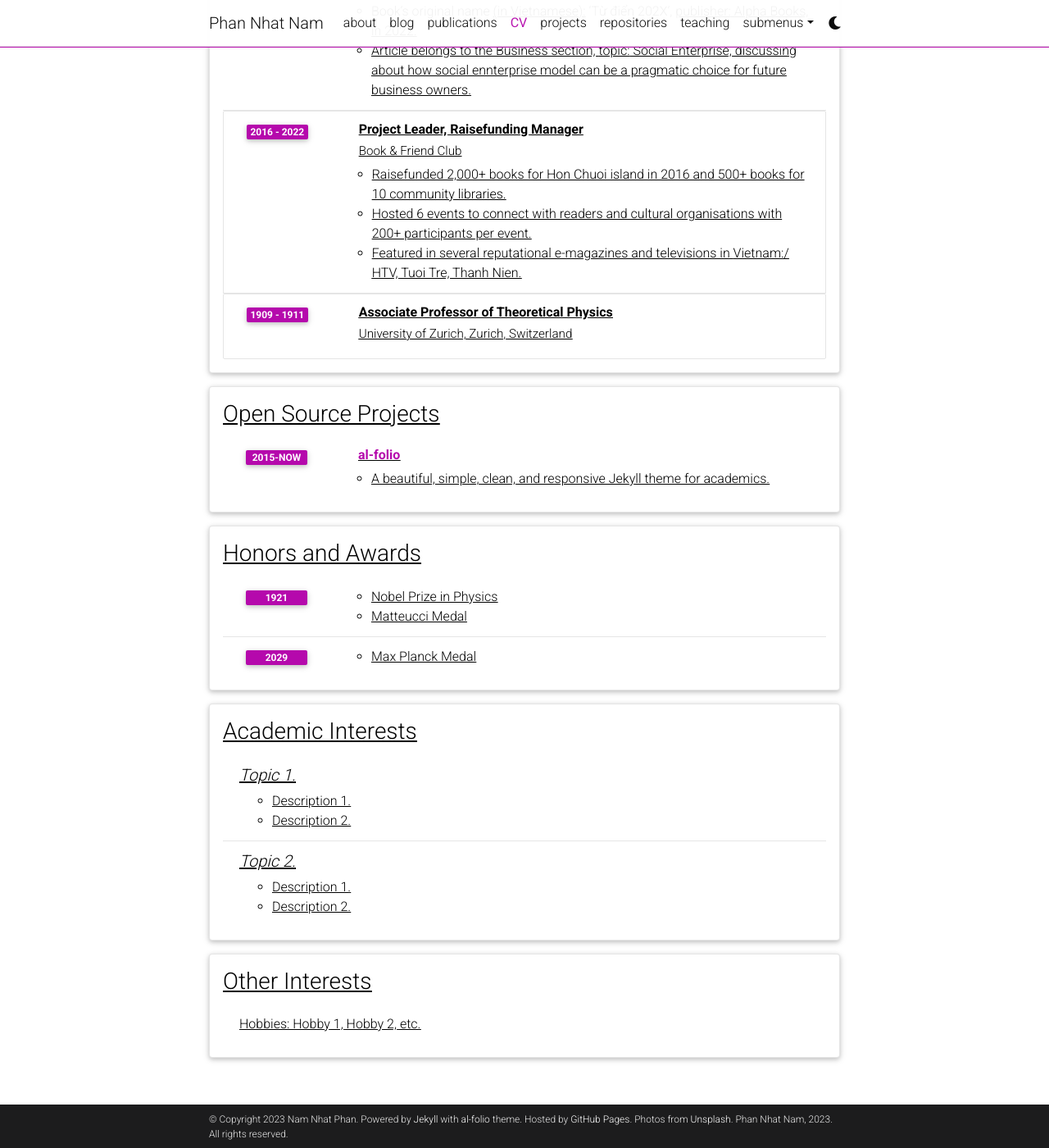
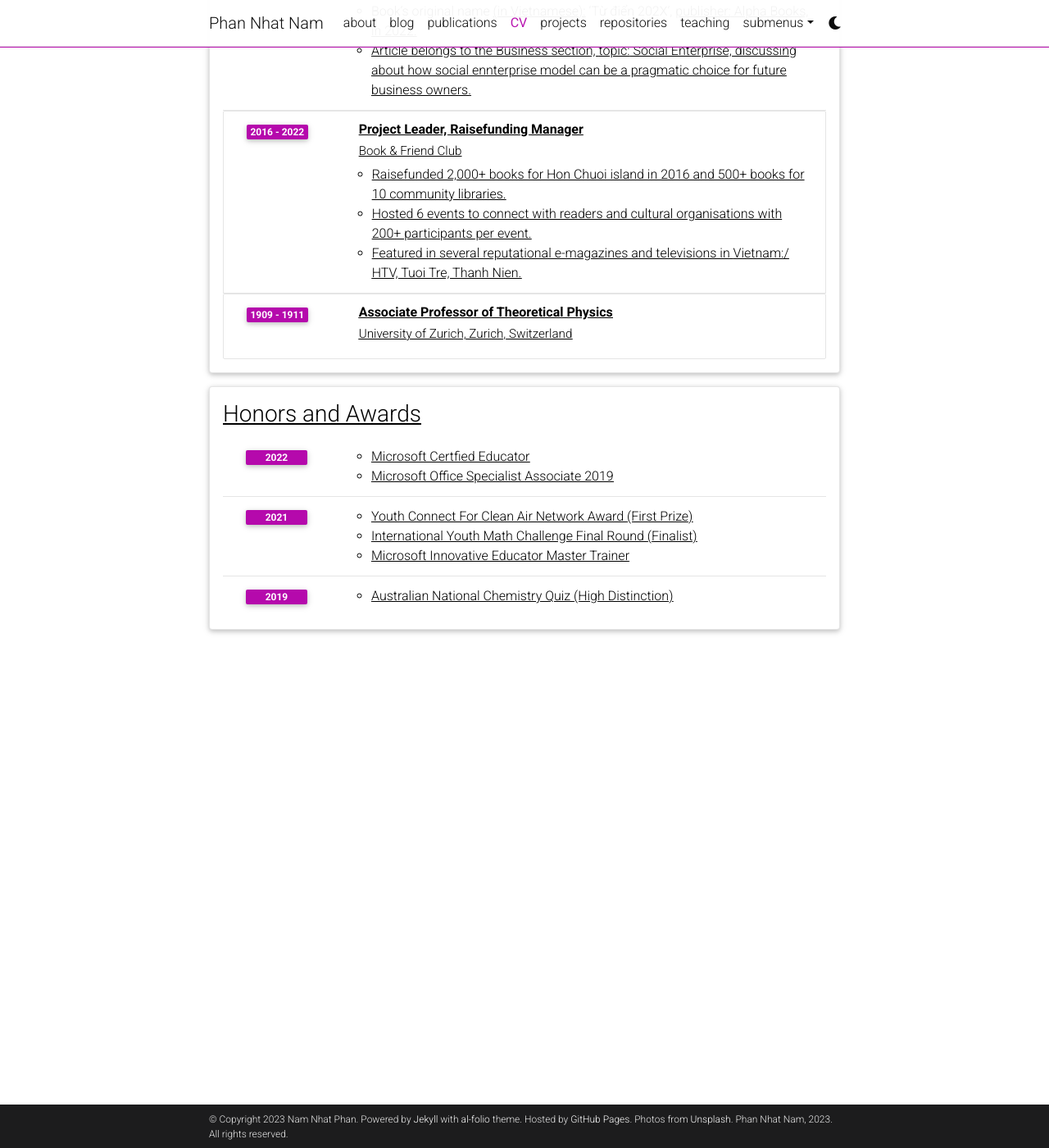
Before and after one commit to phannhatnamlhp/phannhatnamlhp.github.io, a Jekyll site: the page built from _pages/cv.md, in a window 1280 px wide and 1400 px high, scrolled down 1588 px. Shown: the whole window at 82% size. Built offline with Jekyll 4.4.1, drawn with Linux system fonts in a browser that asks for light colours; comment, search, counter and statistics services are not loaded; a style sheet for code colours, icons or effects is not loaded.

Commit message:
Update cv.yml

```diff
--- a/_data/cv.yml
+++ b/_data/cv.yml
@@ -36,6 +36,7 @@
     - title: Founder
       institution: The Gifted Battlefield Organization, Vietnam
       year: 2023
+
     - title: Founder
       institution: Chicken Minds Project, Vietnam
       year: 2021
@@ -43,6 +44,7 @@
         - Organise "Lớp học Bay" – a non-profit online class run by 150 members from gifted schools in Vietnam that instructs 300 9th-grade students in Literature, Mathematics, English, Chemistry, and Physics at the Honor level to enter gifted high schools and Tier 1 high schools in Vietnam.
         - Reached 116,000+ people, attracted 60,000+ visits, 20,000+ followers on Facebook page in just 1 year.
         - Hosted "Bít & Típ" – a podcast that invited 10 inspirational individuals in various fields, such as STEM education, culture, and literature, to share their journey to success. Gained 100,000+ views on Youtube.
+
     - title: Co-Founder, Co-President, Science Instructor
       institution: Little Stars Science Club, Vietnam
       year: 2022
@@ -50,6 +52,7 @@
         - Organised 100+ science field trips and events to provide experimental STEM education programs for 2,000+ children countrywide from 6 to 15 years old.
         - Made a profit of $10,000, distributed to organise non-profit STEM events for children in rural areas with limited involvement in STEM studies and buying necessities for students over the past 7 years.
         - Created specialised programs to interact with 100 autistic science lovers from 6 to 15 years old.
+
     - title: Co-Author in Business Section
       institution: 202X Dictionary, VinUniversity, Vietnam.
       year: 2022
@@ -65,42 +68,22 @@
         - Hosted 6 events to connect with readers and cultural organisations with 200+ participants per event.
         - Featured in several reputational e-magazines and televisions in <u>Vietnam:/<u> HTV, Tuoi Tre, Thanh Nien.
 
-# PAUSE PAGE 1, TEST PAGE
     - title: Associate Professor of Theoretical Physics
       institution: University of Zurich, Zurich, Switzerland
       year: 1909 - 1911
 
-- title: Open Source Projects
-  type: time_table
-  contents:
-    - title: <a href="https://github.com/alshedivat/al-folio">al-folio</a>
-      year: 2015-now
-      description: A beautiful, simple, clean, and responsive Jekyll theme for academics.
-
 - title: Honors and Awards
   type: time_table
   contents:
-    - year: 1921
+    - year: 2022
       items:
-        - Nobel Prize in Physics
-        - Matteucci Medal
-    - year: 2029
+        - Microsoft Certfied Educator
+        - Microsoft Office Specialist Associate 2019
+    - year: 2021
       items:
-        - Max Planck Medal
-
-- title: Academic Interests
-  type: nested_list
-  contents:
-    - title: Topic 1.
+        - Youth Connect For Clean Air Network Award (First Prize)
+        - International Youth Math Challenge Final Round (Finalist)
+        - Microsoft Innovative Educator Master Trainer
+    - year: 2019
       items:
-        - Description 1.
-        - Description 2.
-    - title: Topic 2.
-      items:
-        - Description 1.
-        - Description 2.
-
-- title: Other Interests
-  type: list
-  contents:
-    - <u>Hobbies:</u> Hobby 1, Hobby 2, etc.
+        - Australian National Chemistry Quiz (High Distinction)
```
